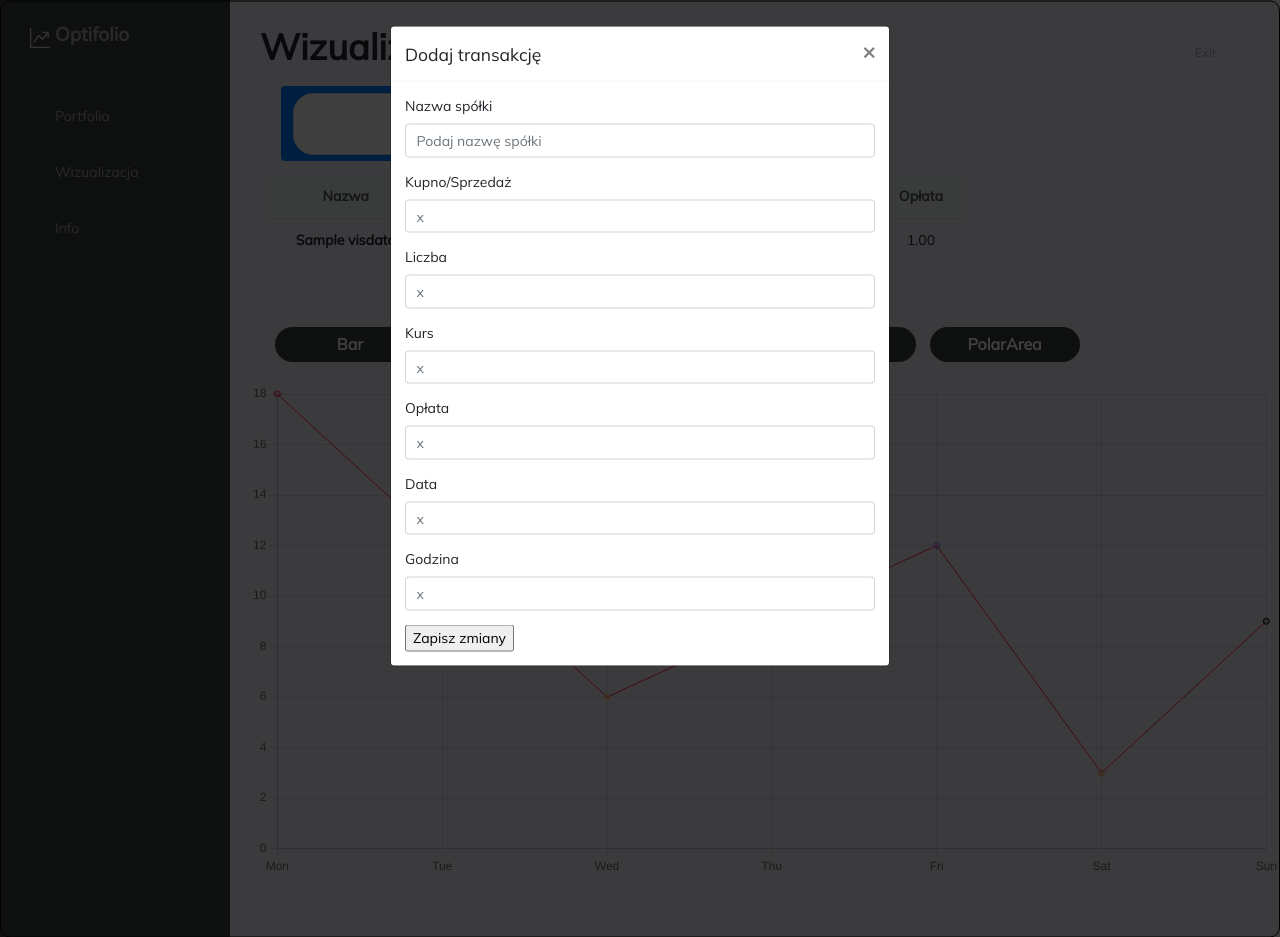
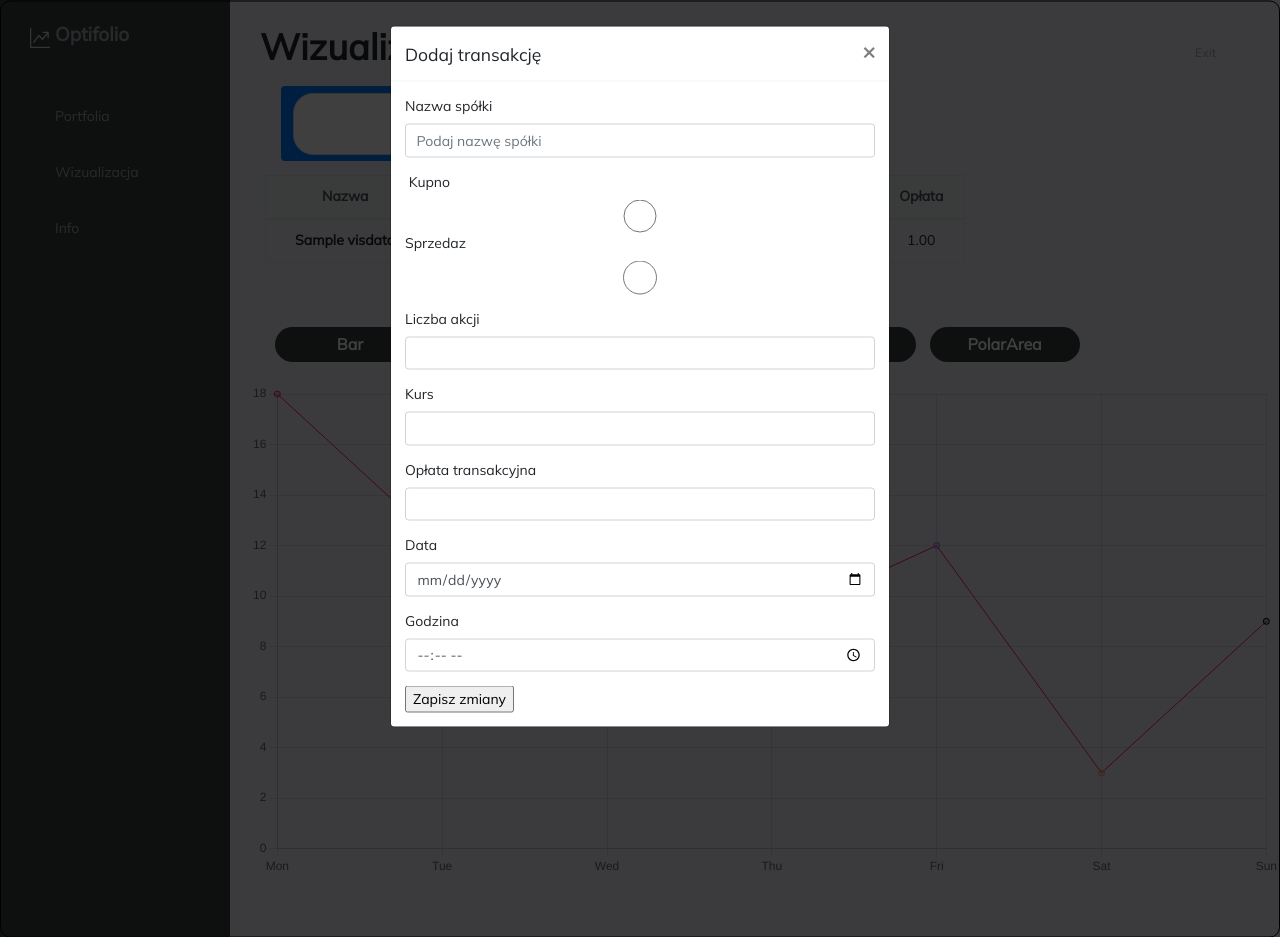
Before and after one commit to MaksymKokocinski/Optifolio-dev, a Django app: page /visualisationpage/ in a window 1280 px wide, after a click on "Dodaj"; the page is wider, and only the part inside the window is pictured. Run offline with Django 3.2, Linux system fonts and the light colour scheme; tables that the repository leaves empty hold one stand-in row (values such as "Sample post"); some libraries are stand-ins or nearby versions.

Commit message:
html form with validation

```diff
--- a/optifolio/forms.py
+++ b/optifolio/forms.py
@@ -30,7 +30,3 @@ class AddSharesForm(ModelForm):
         model = VisData
         fields = '__all__'
         exclude = ['user_name']
-
-
-#class NameForm(forms.Form):
-#    your_name = forms.CharField(label='Your name', max_length=100)
--- a/optifolio/models.py
+++ b/optifolio/models.py
@@ -1,6 +1,7 @@
 from django.db import models
 #from djmoney.models.fields import MoneyField
 from django.contrib.auth.models import User
+from django.core.validators import MinValueValidator
 
 class Customer(models.Model):
     user = models.OneToOneField(User, null=True,blank=True, on_delete=models.CASCADE)
@@ -15,13 +16,16 @@ class Customer(models.Model):
 
 
 class VisData(models.Model):
+    BUY_SELL_CHOICES = [('B', 'Kupno'), ('S','Sprzedaz')]
     visdata_id = models.AutoField(primary_key=True,blank=True)
     user_name = models.ForeignKey(Customer, null=True, on_delete=models.SET_NULL,blank=True)
     title = models.CharField(max_length=200, null=True,blank=True)
-    buy_sell = models.CharField(max_length=1, null=True,blank=True)
+    buy_sell = models.CharField(max_length=8, choices=BUY_SELL_CHOICES, null=True, blank=True)
     date = models.DateField(auto_now_add=False,null=True,editable=True,blank=True)
     hour = models.TimeField(auto_now=False, auto_now_add=False,null=True,editable=True,blank=True)
-    shares_number = models.DecimalField(decimal_places=0,default=0,max_digits=999,null=True,blank=True)
+    #nie wiem co tu jest nie tak, chcialam dodac ograniczenie wymagajace liczb dodatnich
+    #shares_number = models.DecimalField(decimal_places=8,default=0,max_digits=999, null=True,blank=True, validators=[MinValueValidator(Decimal('0.01'))])
+    shares_number = models.DecimalField(decimal_places=8,default=0,max_digits=999, null=True,blank=True)
     course = models.DecimalField(decimal_places=2,default=0,max_digits=999,null=True,blank=True)
     fare = models.DecimalField(decimal_places=2,default=0,max_digits=999,null=True,blank=True)
 
--- a/optifolio/templates/optifolio/visualisationpage.html
+++ b/optifolio/templates/optifolio/visualisationpage.html
@@ -50,39 +50,42 @@
               {% csrf_token %}
               {{ form.non_field_errors }}
               <div class="form-group">
-                  {{ form.title.errors }}
                   <label for="{{ form.title.id_for_label }}">Nazwa spółki</label>
                   <input type="text" name="title" class="form-control" placeholder="Podaj nazwę spółki">
+                  {{ form.title.errors }}
               </div>
               <div class="form-group">
+                  <label for="{{ form.buy_sell.id_for_label }}"></label>
+                  <label for="buy">Kupno</label><br>
+                  <input type="radio" id="buy" name="buy_sell" class="form-control" value="B">
+                  <label for="sell">Sprzedaz</label><br>
+                  <input type="radio" id="sell" name="buy_sell" class="form-control" value="S">
                   {{ form.buy_sell.errors }}
-                  <label for="{{ form.buy_sell.id_for_label }}">Kupno/Sprzedaż</label>
-                  <input type="text" name="buy_sell" class="form-control" placeholder="x">
               </div>
               <div class="form-group">
+                  <label for="{{ form.shares_number.id_for_label }}">Liczba akcji</label>
+                  <input type="text" name="shares_number" class="form-control">
                   {{ form.shares_number.errors }}
-                  <label for="{{ form.shares_number.id_for_label }}">Liczba</label>
-                  <input type="text" name="shares_number" class="form-control" placeholder="x">
               </div>
               <div class="form-group">
+                  <label for="{{ form.course.id_for_label }}">Kurs</label>
+                  <input type="text" name="course" class="form-control">
                   {{ form.course.errors }}
-                  <label for="{{ form.course.id_for_label }}">Kurs</label>
-                  <input type="text" name="course" class="form-control" placeholder="x">
               </div>
               <div class="form-group">
+                  <label for="{{ form.fare.id_for_label }}">Opłata transakcyjna</label>
+                  <input type="text" name="fare" class="form-control">
                   {{ form.fare.errors }}
-                  <label for="{{ form.fare.id_for_label }}">Opłata</label>
-                  <input type="text" name="fare" class="form-control" placeholder="x">
               </div>
               <div class="form-group">
+                  <label for="{{ form.date.id_for_label }}">Data</label>
+                  <input type="date" name="date" class="form-control">
                   {{ form.date.errors }}
-                  <label for="{{ form.date.id_for_label }}">Data</label>
-                  <input type="text" name="date" class="form-control" placeholder="x">
               </div>
               <div class="form-group">
+                  <label for="{{ form.hour.id_for_label }}">Godzina</label>
+                  <input type="time" name="hour" class="form-control">
                   {{ form.hour.errors }}
-                  <label for="{{ form.hour.id_for_label }}">Godzina</label>
-                  <input type="text" name="hour" class="form-control" placeholder="x">
               </div>
               <input type="submit" value="Zapisz zmiany">
           </form>
```
